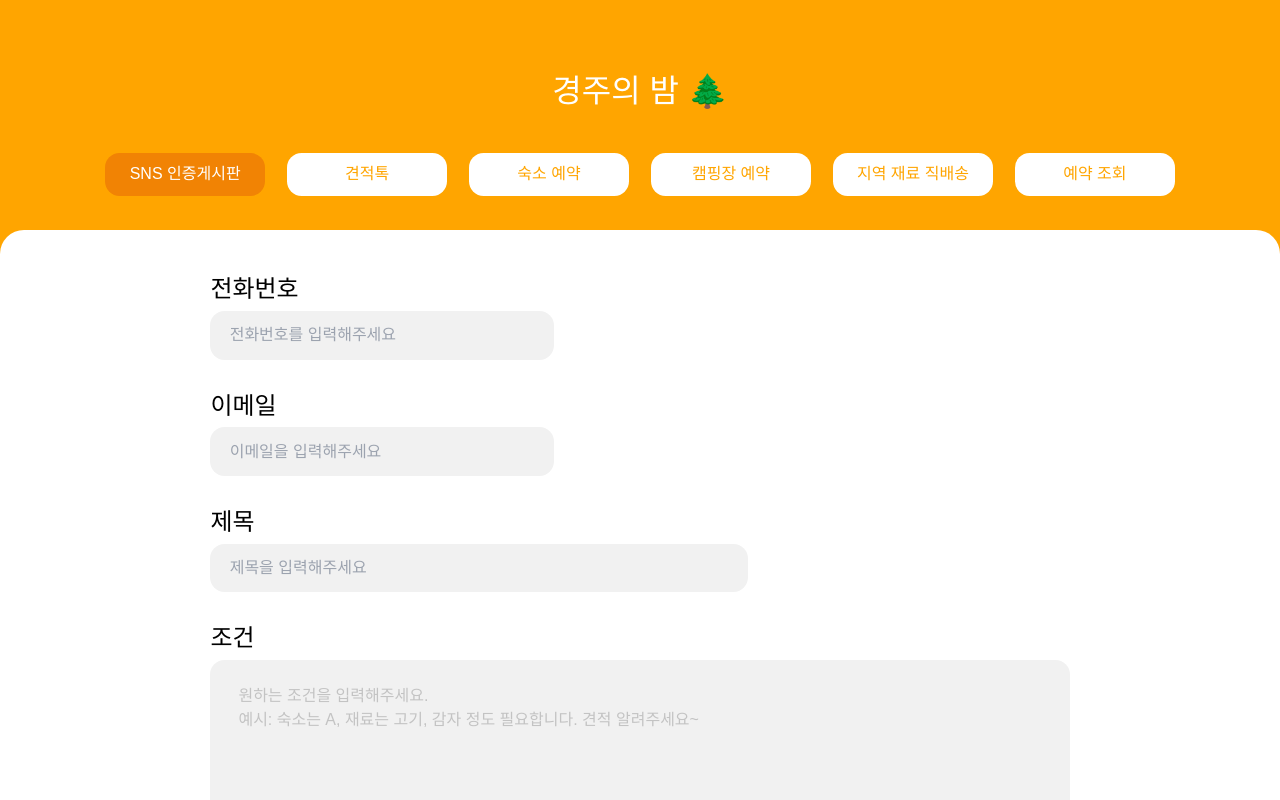
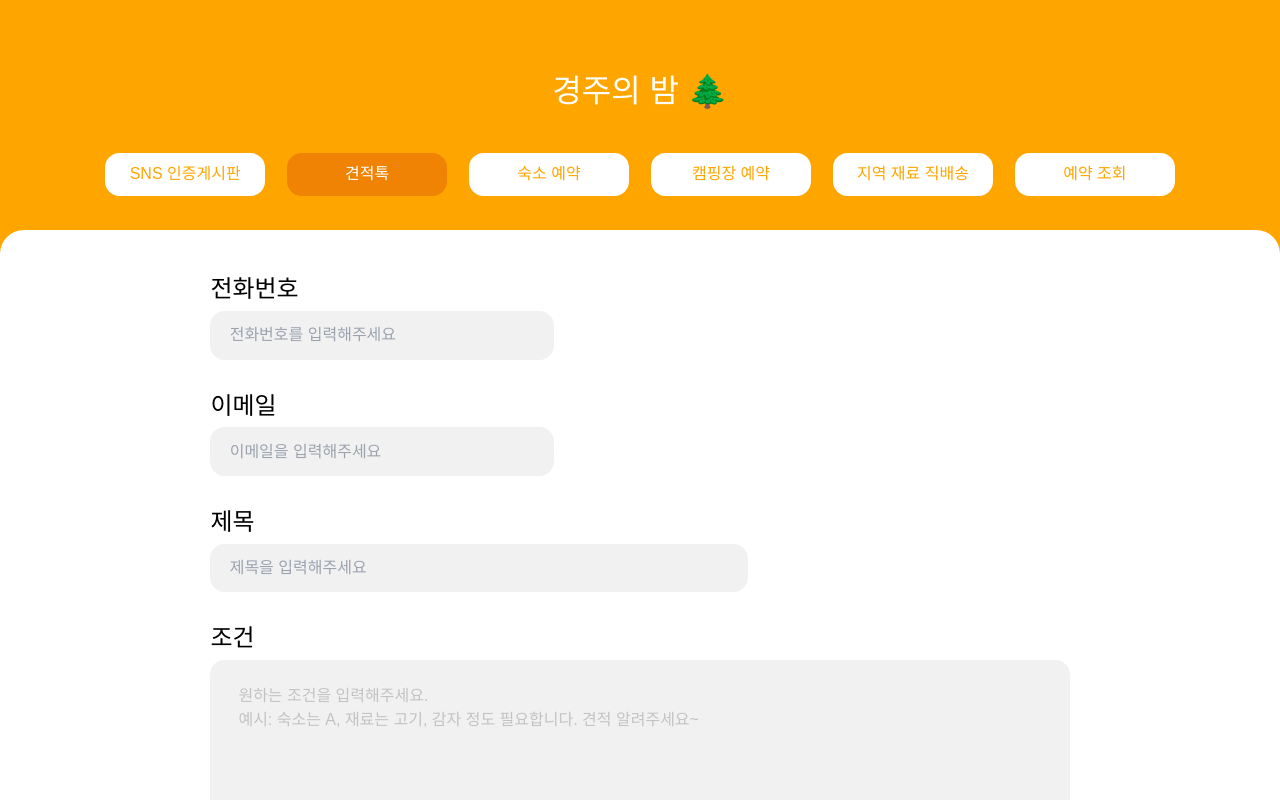
Before and after one commit to mjgwon24/tour-recommend-front, a Next.js app: page /quoteTalk in a window 1280 px wide. Shown: the top 800 px of the page. Built offline with nearby package versions, Linux system fonts and the light colour scheme; a web font is replaced by a local one.

Commit message:
fix: 상단 메뉴 선택된 위치 수정

```diff
--- a/pages/quoteTalk/index.jsx
+++ b/pages/quoteTalk/index.jsx
@@ -24,14 +24,14 @@ export default function quoteTalkPage() {
                 <h1 className="text-[2rem] weight-700 text-[white] pt-[4.15625rem]">경주의 밤 🌲</h1>
                 <div className="flex gap-[1.371875rem] pt-[2.401875rem] pb-[2.1575rem] weight-700 text-[#FFA500]">
                     <button
-                        className="rounded-[0.914375rem] weight-700 w-[10rem] py-[0.595rem] bg-[#F18304] text-[white]"
+                        className="rounded-[0.914375rem] weight-700 bg-[white] w-[10rem] py-[0.595rem] hover:bg-[#F18304] hover:text-[white]"
                         onClick={() => router.push('/accommodateReservation')}>SNS 인증게시판
                     </button>
-
                     <button
-                        className="rounded-[0.914375rem] weight-700 bg-[white] w-[10rem] py-[0.595rem] hover:bg-[#F18304] hover:text-[white]"
+                        className="rounded-[0.914375rem] weight-700 w-[10rem] py-[0.595rem] bg-[#F18304] text-[white]"
                         onClick={() => router.push('/quoteTalkList')}>견적톡
                     </button>
+
                     <button
                         className="rounded-[0.914375rem] weight-700 bg-[white] w-[10rem] py-[0.595rem] hover:bg-[#F18304] hover:text-[white]"
                         onClick={() => router.push('/certificationBoardList')}>숙소 예약
```
